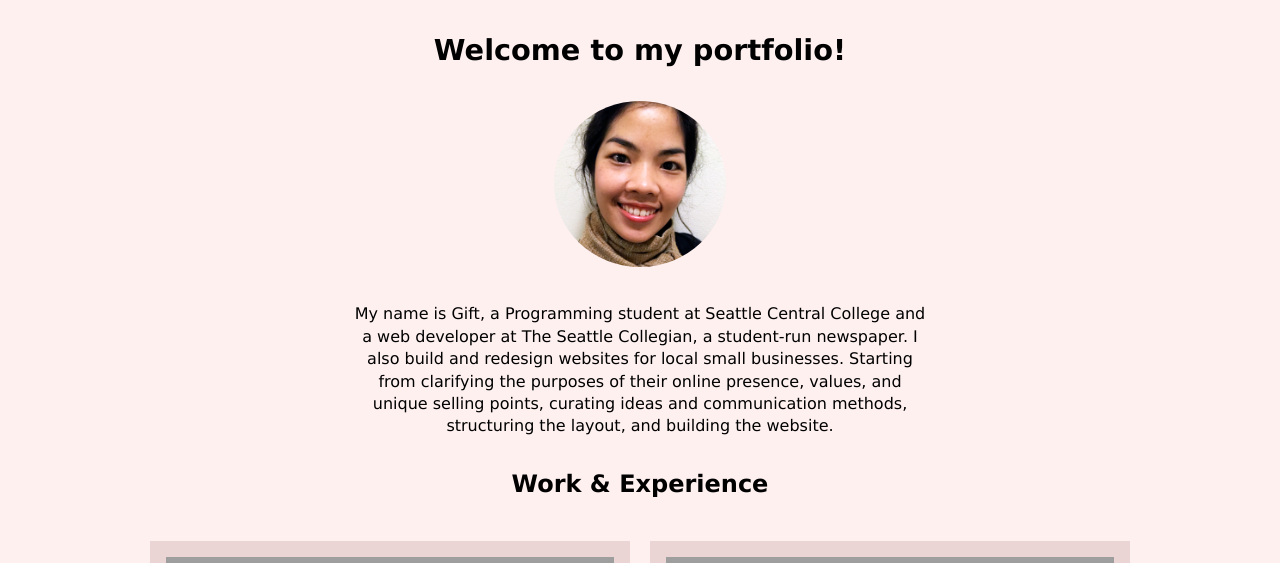
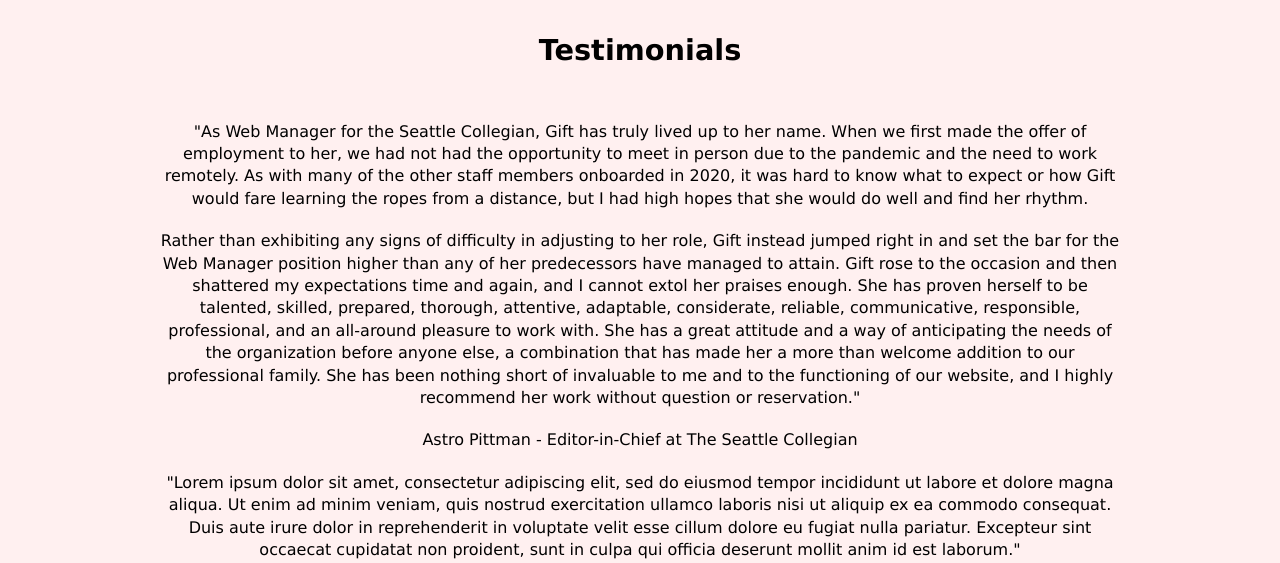
Before and after one commit to gifttanakan/portfolio, a PHP site: page /testimonials.php in a window 1280 px wide. Shown: the part 232-795 px from the top of the page. Run offline with PHP 8.4, Linux system fonts and the light colour scheme; grey boxes are pictures that could not be loaded.

Commit message:
Update testimonials.php

```diff
--- a/testimonials.php
+++ b/testimonials.php
@@ -6,112 +6,33 @@ include('includes/header.php');
 ?>
 <main>
     <div id="short-bio">
-                <h2 class="welcome">Welcome to my portfolio!</h2>
-                    <div class="profile_img">
-                        <img src ="images/GiftRedimension.png" alt="GiftImage"> </div>
-<!--                <p>My name is Gift. I'm studying Programming Associate Degree at Seattle Central College. I also work as a web manager at a student-run newspaper - The Seattle Collegian. Despite uncertainties of everything we're facing right now, I still have a dream. I want to master my skills in web development and programming and utilize them in the causes I care about most, the environment and climate change.</p>-->
-                <p>My name is Gift, a Programming student at Seattle Central College and a web developer at The Seattle Collegian, a student-run newspaper. I also build and redesign websites for local small businesses. Starting from clarifying the purposes of their online presence, values, and unique selling points, curating ideas and communication methods, structuring the layout, and building the website.</p>
+        <h2 class="welcome">Testimonials</h2>
 
-<!--
-                I'd be more than happy to work with you whether you want to redesign the existing website or build a new one. Explore my work and and contact me.
-                </p>
--->
     </div>
-                <div id="work-section">
-                <h2>Work &amp; Experience</h2>
 
-                <div class="container">
-                    <div class="item project1">
-                        <div class="work_img">
-                            <img src ="images/scoop_home.png" alt="Scoop Marketplace Home Page">
-                        </div>
-                            <div class="work_points">
-                                <h3><a href="#">Project1</a></h3>
-                                <ul>
-                                    <li>work1
-                    My name is Gift, a programming  </li>
-                                    <li>work1
-                    My name is Gift, a programming </li>
-                                    <li>work1
-                    My name is Gift, a programming </li>
-
-                                </ul>
-                    </div>
-                    </div> <!--end item-->
-
-                    <div class="item project2">
-                        <div class="work_img">
-                            <img src ="images/scoop_online_home.png" alt="Scoop Marketplace Home Page">
-                        </div>
-                            <div class="work_points">
-                                <h3><a href="#">Project2</a></h3>
-                                <ul>
-                                    <li>work1
-                    My name is Gift, a programming  </li>
-                                    <li>work1
-                    My name is Gift, a programming </li>
-                                    <li>work1
-                    My name is Gift, a programming </li>
-
-                                </ul>
-                    </div>
-                    </div> <!--end item-->
-
-
-                    <div class="item project3">
-                        <div class="work_img">
-                            <img src ="images/scoop_home.png" alt="Scoop Marketplace Home Page">
-                        </div>
-                            <div class="work_points">
-                                <h3><a href="#">Project3</a></h3>
-                                <ul>
-                                    <li>work1
-                    My name is Gift, a programming  </li>
-                                    <li>work1
-                    My name is Gift, a programming </li>
-                                    <li>work1
-                    My name is Gift, a programming </li>
-
-                                </ul>
-                    </div>
-                    </div> <!--end item-->
-
-                    <div class="item project4">
-                        <div class="work_img">
-                            <img src ="images/scoop_online_home.png" alt="Scoop Marketplace Home Page">
-                        </div>
-                            <div class="work_points">
-                                <h3><a href="#">Project4</a></h3>
-                                <ul>
-                                    <li>work1
-                    My name is Gift, a programming  </li>
-                                    <li>work1
-                    My name is Gift, a programming </li>
-                                    <li>work1
-                    My name is Gift, a programming </li>
-
-                                </ul>
-                    </div>
-                    </div> <!--end item-->
-
-
-                    </div> <!---end container-->
-
-                    <button type="button" class="button"><a href="#">Browse More</a></button>
-
-            </div> <!--End work section--->
-
-                <div id="testimonials">
-                <h2>Testimonials</h2>
 
     <div class="testimonials">
         <div class="test">
 
             <div>
 
-                                <p>"Lorem ipsum dolor sit amet, consectetur adipiscing elit, sed do eiusmod tempor incididunt ut labore et dolore magna aliqua. Ut enim ad minim veniam, quis nostrud exercitation ullamco laboris nisi ut aliquip ex ea commodo consequat. Duis aute irure dolor in reprehenderit in voluptate velit esse cillum dolore eu fugiat nulla pariatur. Excepteur sint occaecat cupidatat non proident, sunt in culpa qui officia deserunt mollit anim id est laborum."
-                                </p>
-                                <p>"qui officia deserunt mollit anim id est laborum."</p>
+                <p class="testtexts">"As Web Manager for the Seattle Collegian, Gift has truly lived up to her name. When we
+                    first made the offer of employment to her, we had not had the opportunity to meet in person due
+                    to the pandemic and the need to work remotely. As with many of the other staff members
+                    onboarded in 2020, it was hard to know what to expect or how Gift would fare learning the ropes
+                    from a distance, but I had high hopes that she would do well and find her rhythm.</p>
+
+                    <p class="testtexts">Rather than exhibiting any signs of difficulty in adjusting to her role, Gift instead jumped
+                    right in and set the bar for the Web Manager position higher than any of her predecessors have
+                    managed to attain. Gift rose to the occasion and then shattered my expectations time and again,
+                    and I cannot extol her praises enough. She has proven herself to be talented, skilled, prepared,
+                    thorough, attentive, adaptable, considerate, reliable, communicative, responsible, professional,
+                    and an all-around pleasure to work with. She has a great attitude and a way of anticipating the
+                    needs of the organization before anyone else, a combination that has made her a more than
+                    welcome addition to our professional family. She has been nothing short of invaluable to me and
+                    to the functioning of our website, and I highly recommend her work without question or
+                    reservation."</p>
+                <p class="bold">Astro Pittman - Editor-in-Chief at The Seattle Collegian</p>
             </div>
         </div> <!--end item-->
 
@@ -151,39 +72,7 @@ include('includes/header.php');
 
     </div>
 </main>
-            <!--   <        aside class="item related-links">Related Links</aside> -->
-            <aside>
-<!--
-            <h2>Platforms I use</h2>
-                <ul>
-                    <li>WordPress</li>
-                    <li>SquareUp</li>
-                    <li>GoDaddy</li>
-                    <li>Wix</li>
-                </ul>
--->
-<!--
-            <h2>Skills</h2>
-                <ul>
-                    <li>Web audit</li>
-                    <li>Research &amp; documentation </li>
-                    <li>Web content planning</li>
-                    <li>Layout designing</li>
-                    <li>Wireframing</li>
-                    <li>Responsive Design</li>
-                    <li>HTML, CSS, PHP</li>
 
-                </ul>
--->
-<!--
-            <h2>Work</h2>
-                <ul>
-                    <li><a href="https://www.scoopmarketplace.com/" target="_blank">Scoop Marketplace</a></li>
-                    <li><a href="https://www.shopscooponline.com/" target="_blank">Scoop Marketplace Online Shop</a></li>
-
-                </ul>
--->
-            </aside>
 <?php
 include('includes/footer.php');
 ?>
```
Lines whose indentation alone changed are shown as unchanged.
